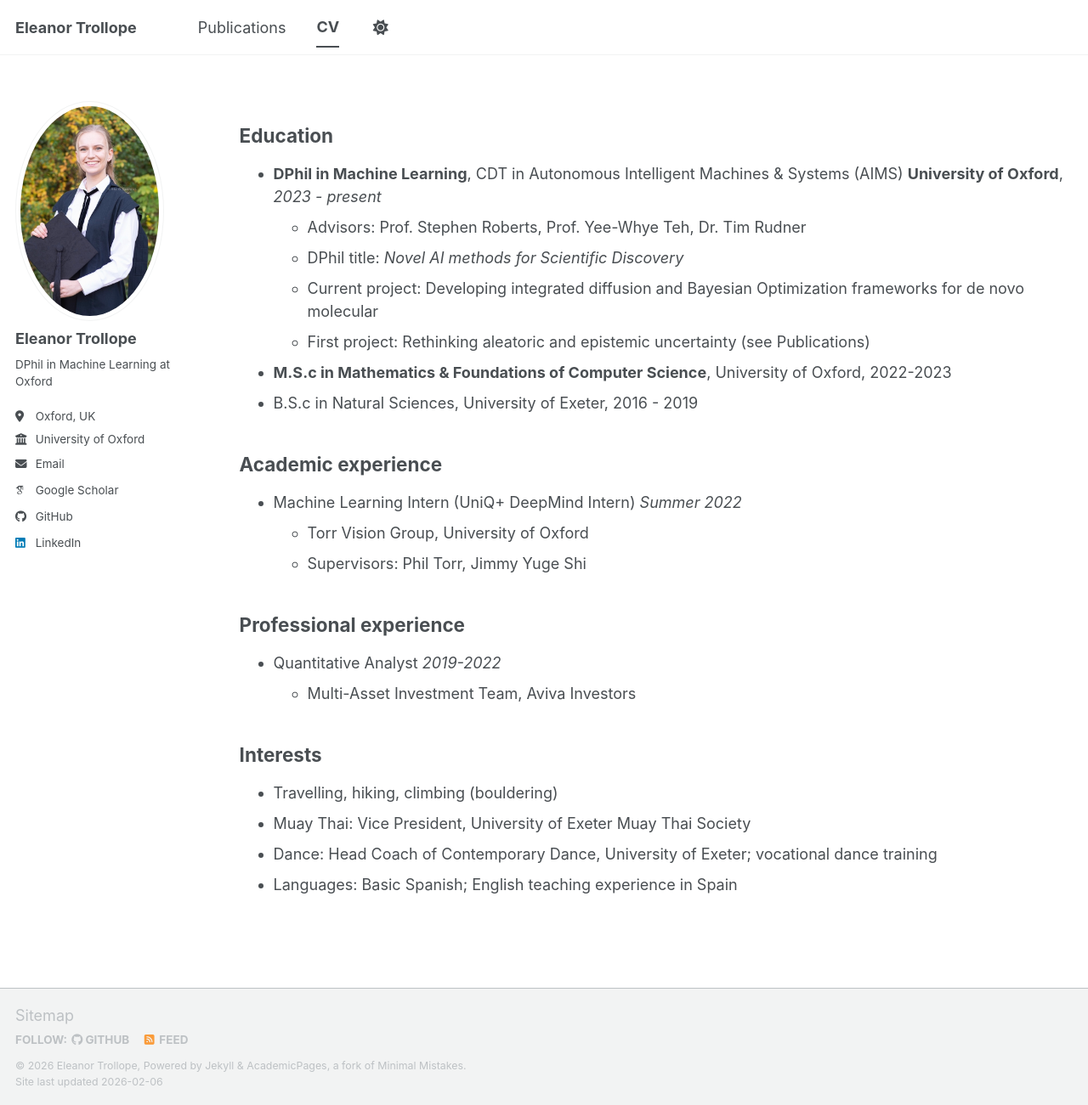
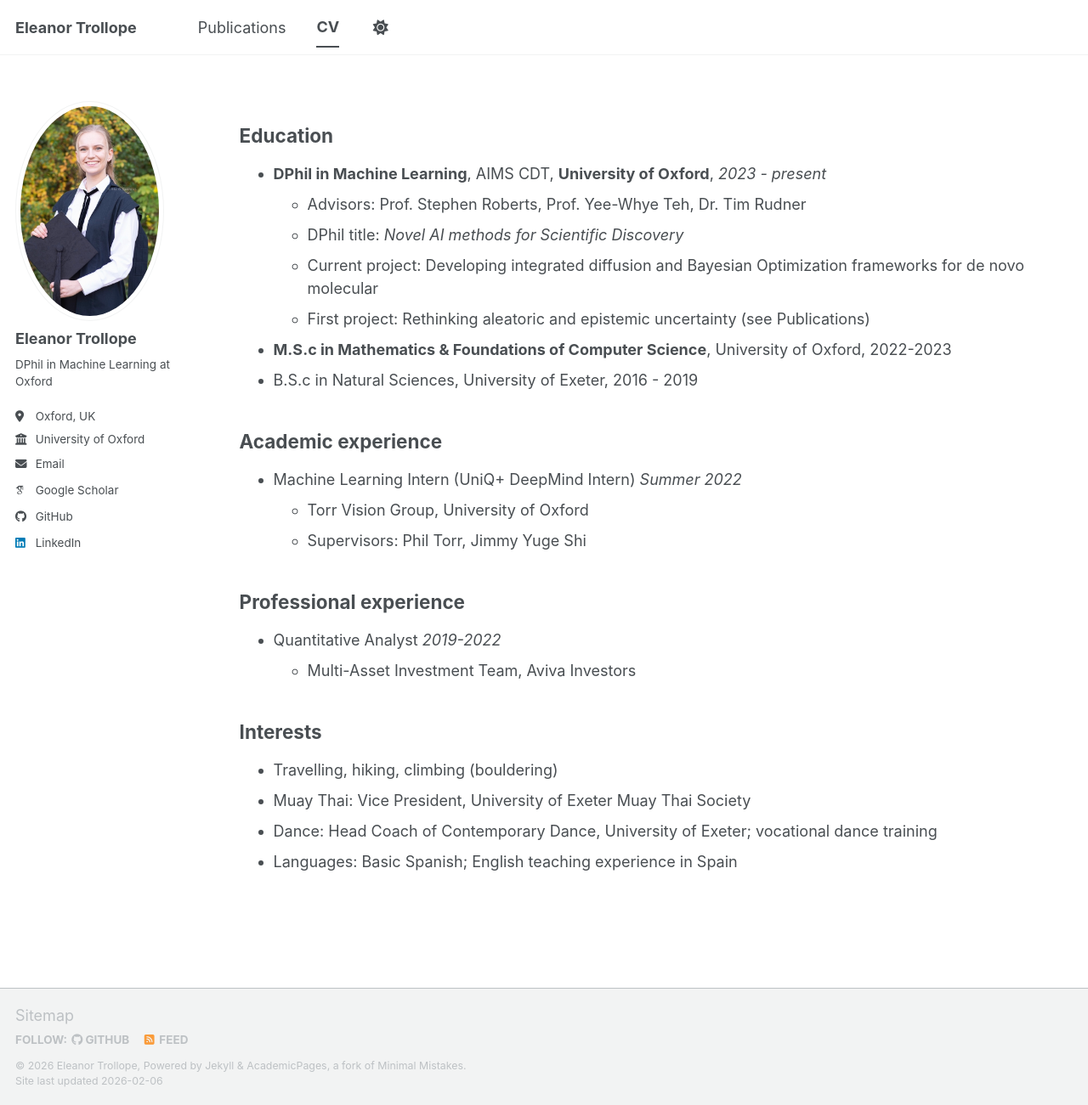
Before and after one commit to eleanortrollope/eleanortrollope.github.io, a Jekyll site: the page built from _pages/cv.md, in a window 1280 px wide and 1301 px high. Shown: the whole window at 85% size. Built offline with Jekyll 4.4.1, drawn with Linux system fonts in a browser that asks for light colours; some web fonts are replaced; a script bundle is joined from its source files by our own code; library files that are not in the unit come from our copies.

Commit message:
update title

```diff
--- a/_pages/cv.md
+++ b/_pages/cv.md
@@ -10,7 +10,7 @@
 
 
 ## Education
-* **DPhil in Machine Learning**, CDT in Autonomous Intelligent Machines & Systems (AIMS) **University of Oxford**,  *2023 - present*
+* **DPhil in Machine Learning**, AIMS CDT, **University of Oxford**,  *2023 - present*
   * Advisors: Prof. Stephen Roberts, Prof. Yee-Whye Teh, Dr. Tim Rudner
   * DPhil title: *Novel AI methods for Scientific Discovery*
   * Current project: Developing integrated diffusion and Bayesian Optimization frameworks for de novo molecular
```
